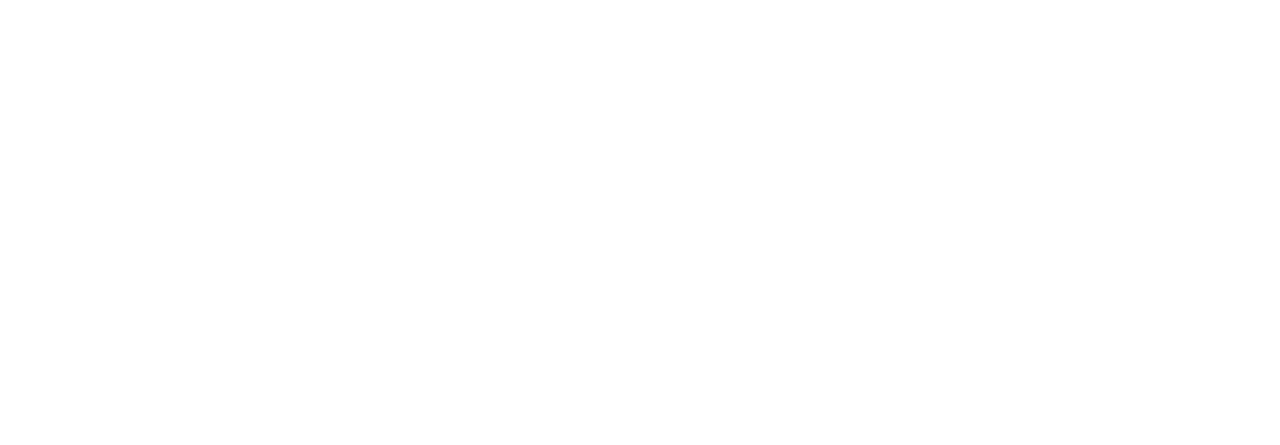
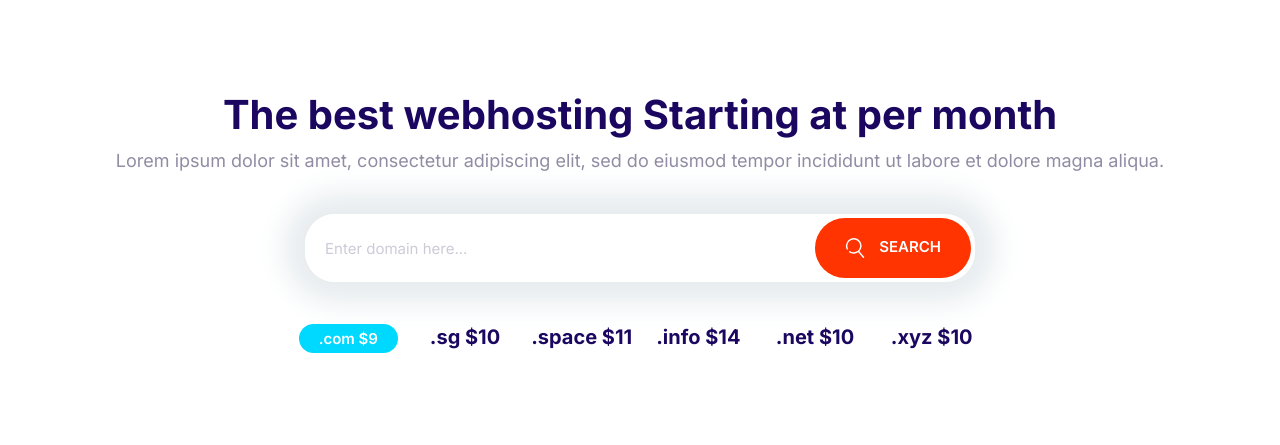
Before and after one commit to tahadrago/moshify, a plain HTML site: page project/index.html in a window 1280 px wide. Drawn offline with Linux system fonts and the light colour scheme.

Commit message:
Making domain-block component.

```diff
--- a/project/css/styles.css
+++ b/project/css/styles.css
@@ -175,6 +175,13 @@ a{
     text-align: center;
     text-transform: uppercase;
     white-space: nowrap;
+    outline: 0;
+}
+.btn .icon{
+    width:2rem;
+    height: 2rem;
+    margin-right: 1rem;
+    vertical-align: middle;
 }
 .btn--primary{
     background-color: var(--color-primary);
@@ -239,7 +246,8 @@ a{
 .input-group .input{
     border: 0;
     flex-grow: 1;
-    padding: 1.5rem 1rem;
+    padding: 1.5rem 2rem;
+    width: 0;
 }
 .input-group .btn{
     margin:4px;
@@ -595,3 +603,25 @@ a{
         font-size: 8rem;
     }
 }
+/* Domain block */
+.block-domain .input-group{
+    box-shadow: 0 0 30px 20px #e6ebee;
+    border: 0;
+    margin: 4rem auto;
+    max-width: 670px;
+}
+.block-domain__prices{
+    display:grid;
+    grid-template-columns:repeat(3,1fr);
+    grid-template-rows: repeat(1,6rem);
+    font-size: 2rem;
+    font-weight: 700;
+    justify-items: center;
+    max-width:700px;
+    margin: 0 auto;
+}
+@media screen and (min-width: 768px){
+    .block-domain__prices{
+        grid-template-columns:repeat(auto-fit,minmax(10rem,1fr));
+    }
+}
--- a/project/index.html
+++ b/project/index.html
@@ -11,7 +11,28 @@
     <link rel="stylesheet" href="css/styles.css">
 </head>
 <body>
-
+    <section class="block container block-domain">
+        <header class="block__header">
+            <h2>The best webhosting Starting at per month</h2>
+            <p>Lorem ipsum dolor sit amet, consectetur adipiscing elit, sed do eiusmod tempor incididunt ut labore et dolore magna aliqua.</p>
+        </header>
+        <div class="input-group">
+            <input type="text" class="input" placeholder="Enter domain here...">
+            <button class="btn btn--accent">
+                <svg class="icon icon--white">
+                    <use xlink:href="images/sprite.svg#search"></use>
+                </svg>
+                Search</button>
+        </div>
+        <ul class="list block-domain__prices">
+            <li><span class="badge badge--secondary">.com $9</span></li>
+            <li>.sg $10</li>
+            <li>.space $11</li>
+            <li>.info $14</li>
+            <li>.net $10</li>
+            <li>.xyz $10</li>
+        </ul>
+    </section>
     <script src="main.js"></script>
 </body>
 </html>
```
Also changed, not shown: project/Components/domain-block.html (added, +22 -0 lines).
